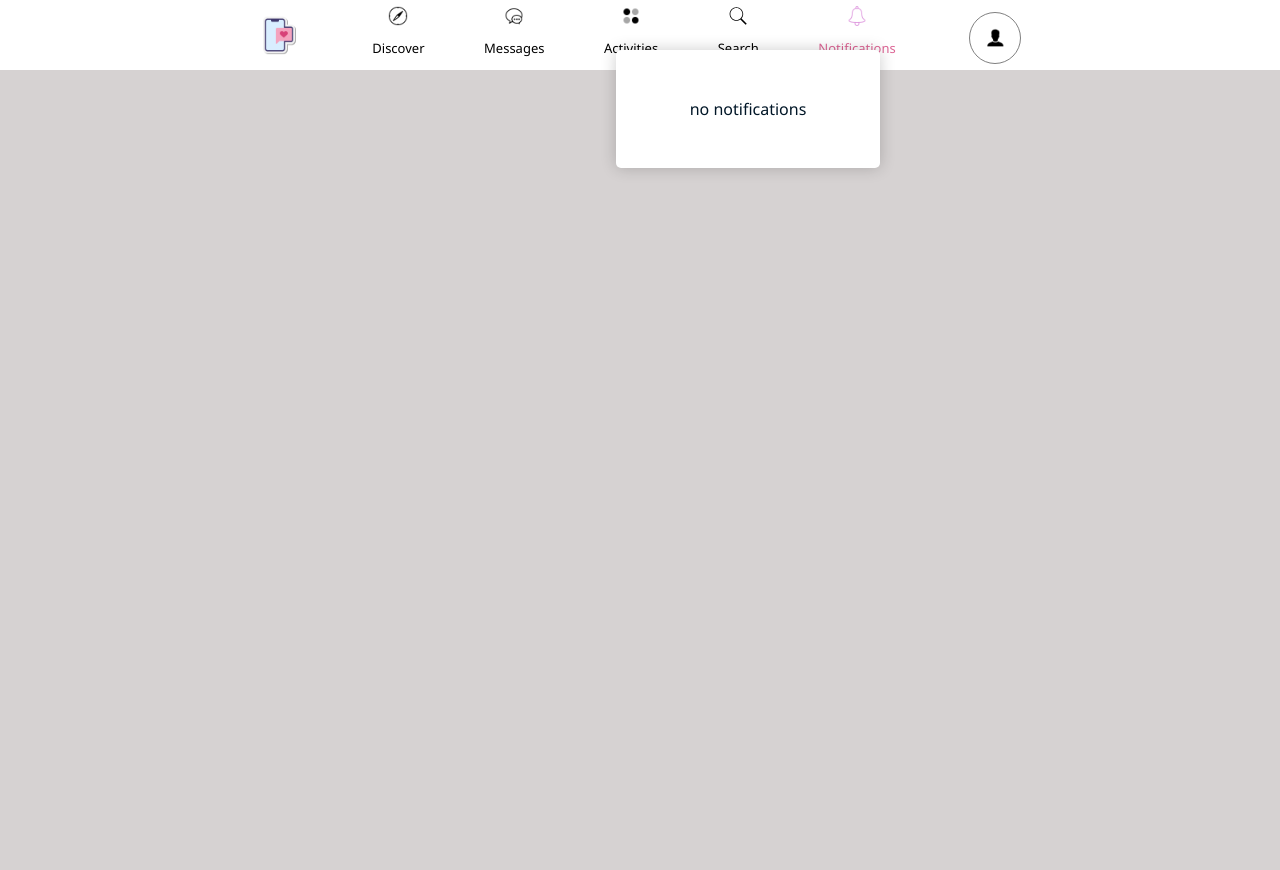
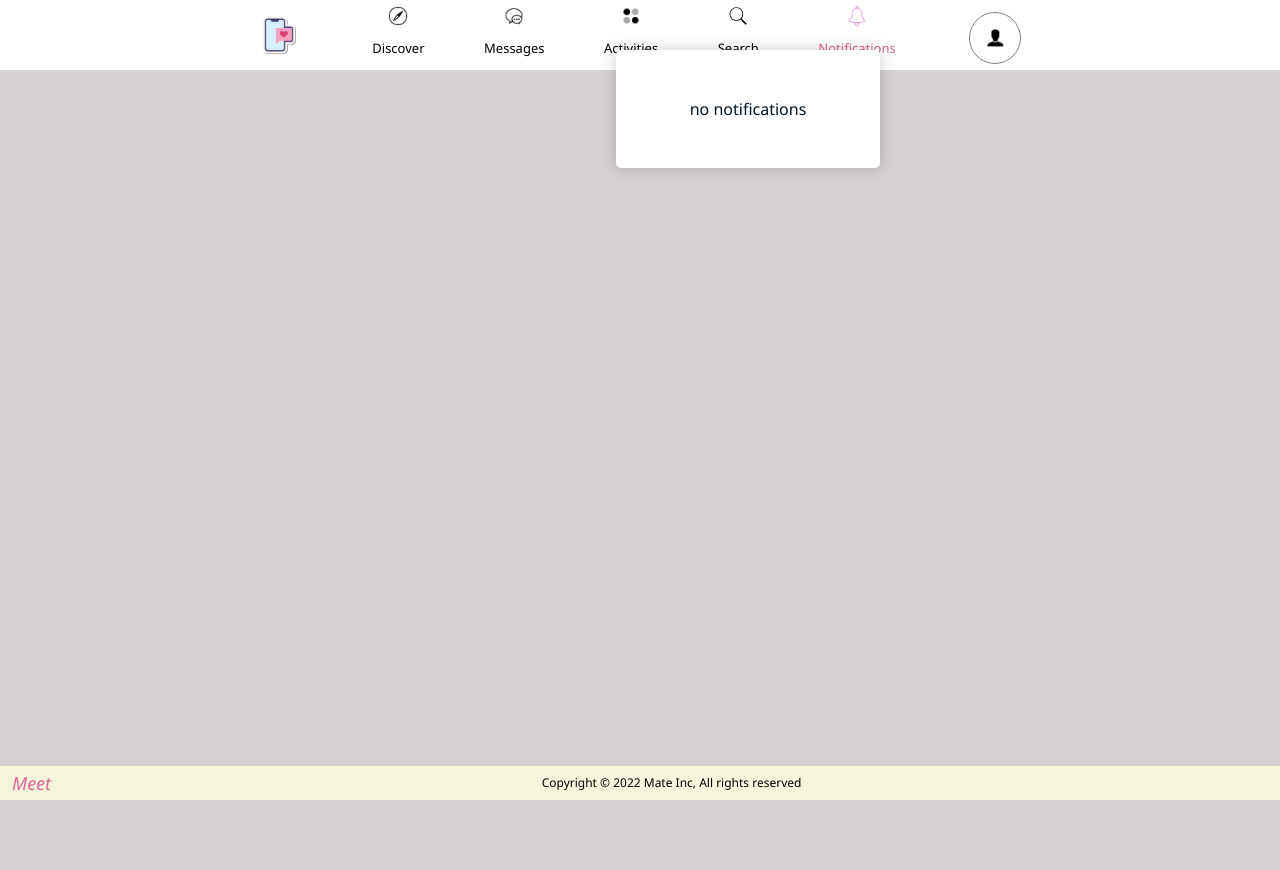
Before and after one commit to Thaura644/Mates_Search, a Django app: page /app/notifications/ in a window 1280 px wide. Run offline with Django 4.2, Linux system fonts and the light colour scheme.

Commit message:
Changes
[ ] Added Thaura644 footer to notifications.html + styling
[ ] Tried to make navbar responsive
[ ] Installed mysqlclient module to connect to xampp,check settings.py and Readme.md

```diff
--- a/Myapp/static/css/notifications.css
+++ b/Myapp/static/css/notifications.css
@@ -36,6 +36,7 @@ font-size: 13px;
     width: 20px;
     height: 20px;
 }
+
 .nav-bar-inner{
     width: 60%;
     display: flex;
@@ -97,3 +98,47 @@ font-size: 13px;
     height:50px
 
 }
+
+.footer {
+    position: fixed;
+    left: 0;
+    bottom: 0;
+    width: 100%;
+    background-color: beige;
+    color: white;
+    text-align: center;
+    justify-content: flex;
+    }
+     .footer a {
+      float: left;
+      color: black;
+      text-align: right;
+      padding: 12px;
+      text-decoration: none;
+      font-size: 18px;
+      line-height: 10px;
+      border-radius: 10px;
+    }
+    .footer p {
+      text-align: center;
+      color: black;
+      font-size: 12px;
+      line-height: 10px;
+      border-radius: 10px;
+    }
+    @media screen and (max-width: 500px) {
+        /* the header here should be set to only show it's icons */
+        .footer{
+          float: none;
+          display: none ;
+        }
+        .footer a{
+          float: none;
+          display: none;
+        }
+        .footer p{
+          float: none;
+          display: none;
+        }
+
+      }
--- a/Myapp/templates/base.html
+++ b/Myapp/templates/base.html
@@ -25,6 +25,9 @@
 
 }
 @media screen and (max-width:768px) {
+  .menu-links{
+    display: none;
+  }
     li{
        font-size: 40px;
     }
--- a/Myapp/templates/notifications.html
+++ b/Myapp/templates/notifications.html
@@ -12,12 +12,7 @@
     <link rel="stylesheet" href="{% static 'css/notifications.css' %}" type="text/css"><!--Stylesheet for home.html in static folder-->
 
 </head>
-<body onload="myFunction()">
-    <div id="loader">
-        <img src="{% static 'images/loader.gif' %}"/>
-    </div>
-
-<div style="display:none;" id="myDiv"  class="animate-bottom">
+<body>
 
 <div class="nav-bar">
     <div class="nav-bar-inner">
@@ -71,7 +66,19 @@
 
 
 </div>
-<div class="footer"></div>
+<!--Footer section-->
+
+<section id="footer">
+    <div class="footer">
+        <a href="{% url 'home'%}" class="logo-footer"><i style="color:#dd6595">Meet</i></a>
+        <div>
+            <p> Copyright © 2022 Mate Inc, All rights reserved </p>
+            </div>
+
+    </div>
+</section>
+
+	<!-- End of footer section-->
 </div>
 </body>
 {% endblock %}
--- a/mates/views.py
+++ b/mates/views.py
@@ -1,5 +1,5 @@
 from django.shortcuts import render,redirect
-
+from . import db
 def user_login(request):
     context = {}
     return render(request,'registration/login.html',context)
--- a/requirements.txt
+++ b/requirements.txt
@@ -1,4 +1,6 @@
 asgiref==3.5.2
-backports.zoneinfo==0.2.1
 Django==4.0.5
+mysqlclient==2.1.0
+psycopg-binary==3.0.15
+psycopg2-binary==2.9.3
 sqlparse==0.4.2
```
Also changed, not shown: Myapp/config/settings.py (+5 -5 lines), mates/db.py (added, +29 -0 lines), README.md, mates/models.py (added).
